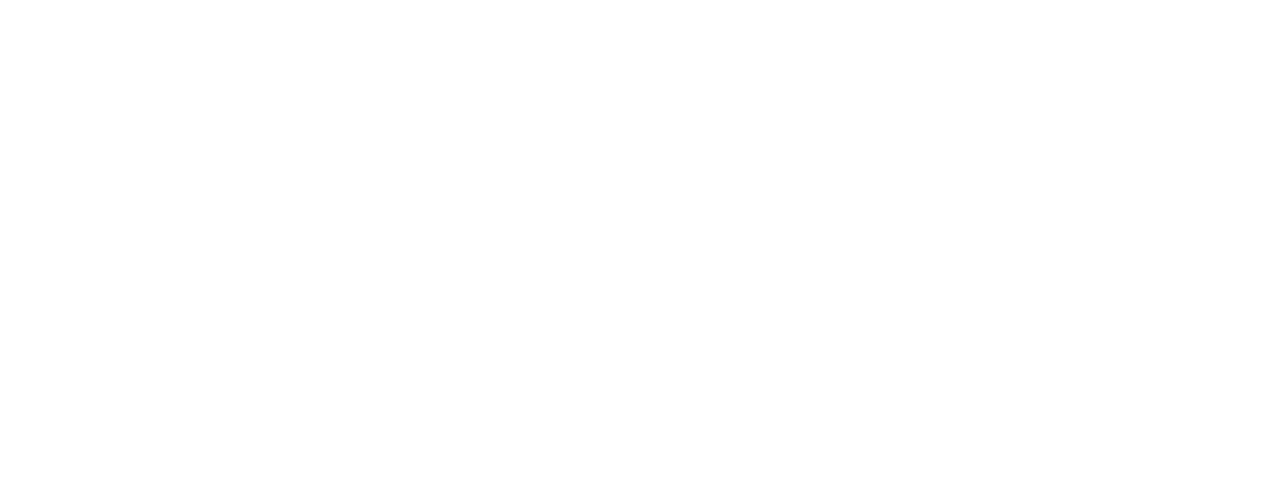
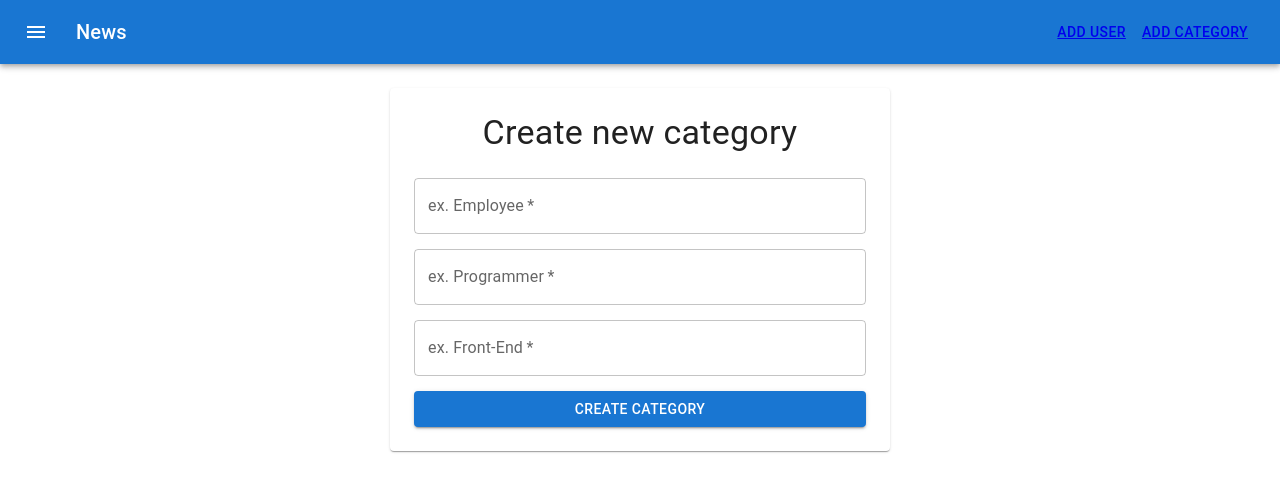
Before and after one commit to kraubunas/teltonika, a React (Create React App) app: page /add-new-category in a window 1280 px wide. Before the commit this address had no page. Shown: the top 492 px of the page. Built offline with nearby package versions, Linux system fonts and the light colour scheme.

Commit message:
feat added create new category page

```diff
--- a/database/db.json
+++ b/database/db.json
@@ -1,42 +1,16 @@
 {
-    "programmers-category": [
+    "employees": [
         {
-            "programmers-sub-category-front-end": [
+            "programmers": [
                 {
-                    "id": "front-end",
-                    "front-end-categories": [
+                    "front-end": [
                         {
-                            "sub-sub-id": "sub-sub-1",
-                            "sub-sub-name": "Framework"
+                            "frameworks": ["React", "Vue.js"]
                         }
-                    ]
-                },
-                {
-                    "sub-name": "Back-end",
-                    "sub-sub-categories": [
+                    ],
+                    "back-end": [
                         {
-                            "sub-sub-id": "sub-sub-1",
-                            "sub-sub-name": "Framework"
-                        }
-                    ]
-                }
-            ],
-            "programmers-sub-category-back-end": [
-                {
-                    "id": "back-end",
-                    "sub-sub-categories": [
-                        {
-                            "sub-sub-id": "sub-sub-1",
-                            "sub-sub-name": "Framework"
-                        }
-                    ]
-                },
-                {
-                    "sub-name": "Back-end",
-                    "sub-sub-categories": [
-                        {
-                            "sub-sub-id": "sub-sub-1",
-                            "sub-sub-name": "Framework"
+                            "frameworks": ["Express.js", "Ruby on rails"]
                         }
                     ]
                 }
--- a/src/App.js
+++ b/src/App.js
@@ -1,5 +1,6 @@
 import React from 'react';
 import { Route, Routes } from 'react-router-dom';
+import CreateNewCategory from './pages/new-category-page/index.jsx';
 import LandingPage from './components/landing-page.jsx';
 import CreateUser from './pages/new-user-page/index.jsx';
 
@@ -13,6 +14,12 @@
             <CreateUser />
           )}
         />
+        <Route
+          path="add-new-category"
+          element={(
+            <CreateNewCategory />
+          )}
+        />
 
       </Route>
     </Routes>
--- a/src/components/navigation/index.jsx
+++ b/src/components/navigation/index.jsx
@@ -26,6 +26,11 @@
               Add user
             </Link>
           </Button>
+          <Button color="inherit">
+            <Link to='/add-new-category'>
+              Add category
+            </Link>
+          </Button>
         </Toolbar>
       </AppBar>
     </Box>
--- a/src/index.js
+++ b/src/index.js
@@ -4,6 +4,7 @@
 import { BrowserRouter } from 'react-router-dom';
 import App from './App';
 
+// @ts-ignore
 const root = ReactDOM.createRoot(document.getElementById('root'));
 root.render(
   <React.StrictMode>
--- a/src/pages/new-category-page/index.jsx
+++ b/src/pages/new-category-page/index.jsx
@@ -1,7 +1,97 @@
 import React from 'react';
+import {
+  Typography, Container, Paper, TextField, Button,
+} from '@mui/material';
+import { useFormik } from 'formik';
+import * as Yup from 'yup';
 
-const NewCategoryPage = () => (
-    <div>NewCategoryPage</div>
-);
+const validationSchema = Yup.object({
+  category: Yup.string()
+    .required('Required')
+    .max(32, 'Need 32 symbols or less'),
 
-export default NewCategoryPage;
+  subCategory: Yup.string()
+    .required('Required')
+    .max(32, 'Need 32 symbols or less'),
+
+  subSubCategory: Yup.string()
+    .required('Required')
+    .max(32, 'Need 32 symbols or less'),
+});
+
+const CreateNewCategory = () => {
+  const initialValues = {
+    category: '',
+    subCategory: '',
+    subSubCategory: '',
+  };
+
+  const formik = useFormik({
+    initialValues,
+    onSubmit: (values) => console.log(JSON.stringify(values, null, 2)),
+    validationSchema,
+  });
+
+  return (
+    <Container sx={{
+      display: 'flex', flexDirection: 'column', justifyContent: 'center', alignItems: 'center',
+    }}
+    >
+      <Paper sx={{
+        display: 'flex', flexDirection: 'column', justifyContent: 'center', alignItems: 'center', width: { xs: '100%', sm: '100%', md: '500px' }, mt: 3, py: 3,
+      }}
+      >
+        <Typography component="h1" variant="h4" sx={{ mb: 2, textAlign: 'center' }}>
+          Create new category
+        </Typography>
+        <Container sx={{
+          mt: 1,
+        }}
+        >
+          <form
+            style={{
+              display: 'flex', flexDirection: 'column', gap: 15,
+            }}
+          >
+            <TextField
+            name='category'
+            type="text"
+            label="ex. Employee"
+            value={formik.values.category}
+            fullWidth
+            onChange={formik.handleChange}
+            onBlur={formik.handleBlur}
+            error={formik.touched.category && Boolean(formik.errors.category)}
+            required
+            />
+            <TextField
+            name='subCategory'
+            type="text"
+            label="ex. Programmer"
+            value={formik.values.subCategory}
+            fullWidth
+            onChange={formik.handleChange}
+            onBlur={formik.handleBlur}
+            error={formik.touched.subCategory && Boolean(formik.errors.subCategory)}
+            required
+            />
+            <TextField
+            name='subSubCategory'
+            type="text"
+            label="ex. Front-End"
+            value={formik.values.subSubCategory}
+            fullWidth
+            onChange={formik.handleChange}
+            onBlur={formik.handleBlur}
+            error={formik.touched.subSubCategory && Boolean(formik.errors.subSubCategory)}
+            required
+            />
+            <Button type="submit" variant="contained">Create category</Button>
+          </form>
+        </Container>
+      </Paper>
+    </Container>
+  );
+};
+
+export default CreateNewCategory;
--- a/src/pages/new-user-page/index.jsx
+++ b/src/pages/new-user-page/index.jsx
@@ -2,7 +2,6 @@
 import {
   Typography, Container, Paper, TextField, Button, FormControl, FormControlLabel, FormLabel, Radio, RadioGroup,
 } from '@mui/material';
-// import Radio from '@mui/material/Radio';
 import { useFormik } from 'formik';
 import * as Yup from 'yup';
 
```
